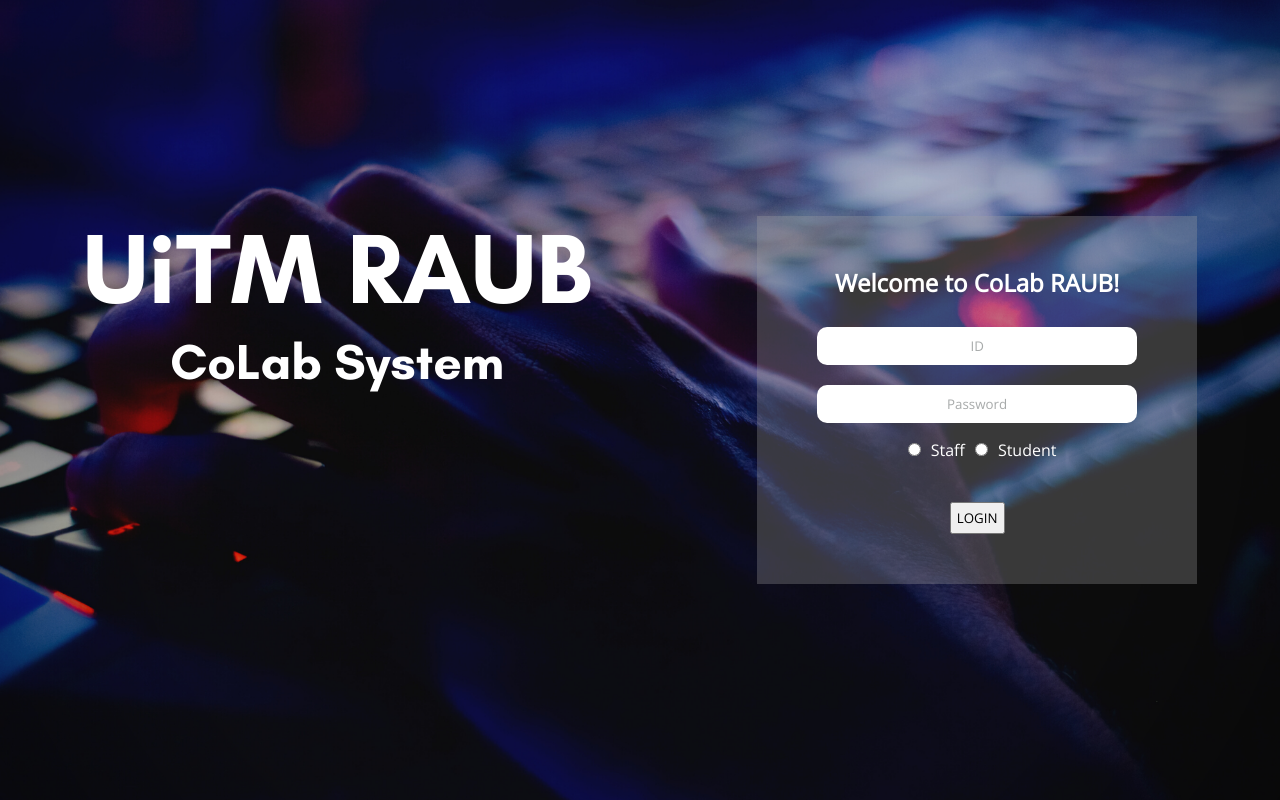
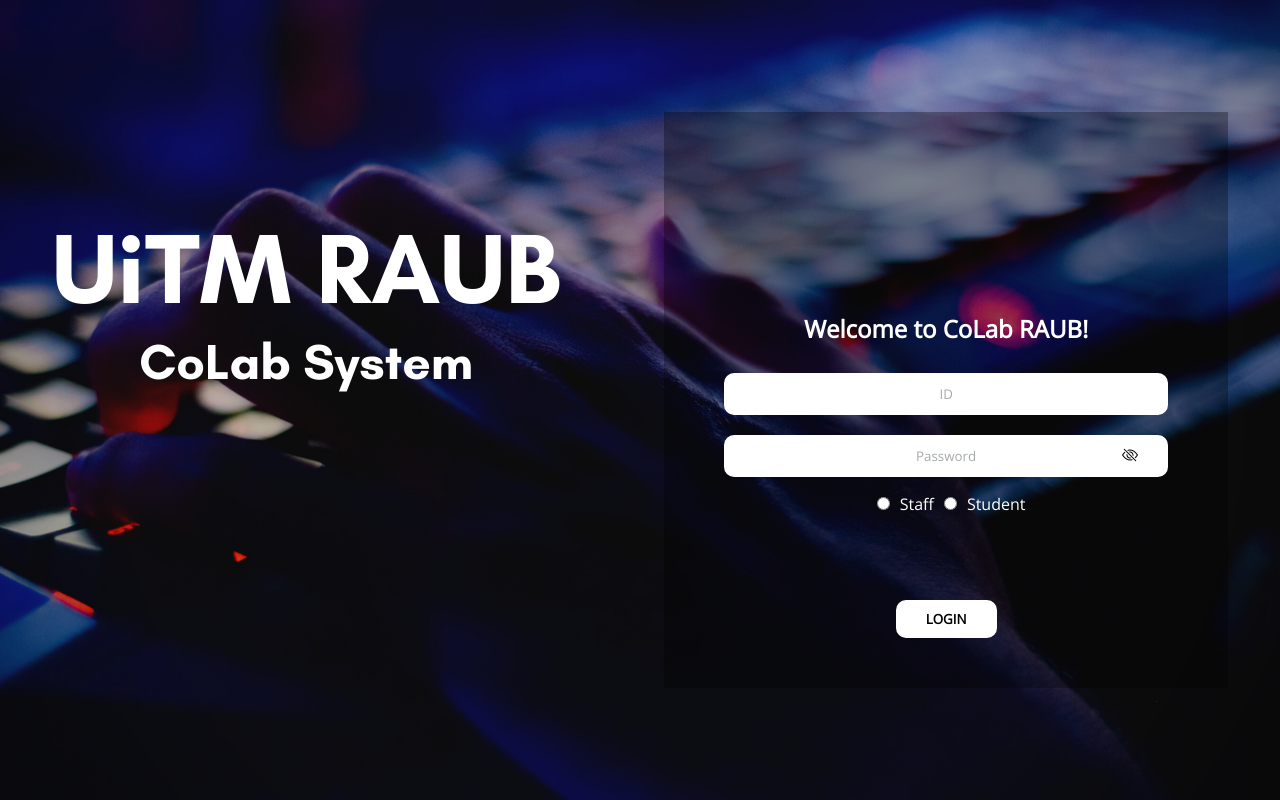
Before and after one commit to amsyafiiq/ISP250_CoLab-System, a PHP site: page /html/login.php in a window 1280 px wide. Run offline with PHP 8.4, Linux system fonts and the light colour scheme; data that the repository does not hold is empty; some libraries are stand-ins or nearby versions.

Commit message:
finalize login page

```diff
--- a/css/login-styles.css
+++ b/css/login-styles.css
@@ -54,39 +54,53 @@ body {
 .login-form {
   grid-area: login;
   display: grid;
+  gap: 300px;
   align-items: center;
   justify-content: center;
   text-align: center;
 }
 
 .form-container {
-  background-color: rgba(161, 161, 161, 0.3);
-  padding: 50px;
+  background-color: rgba(0, 0, 0, 0.3);
+  padding: 200px 50px 50px 50px;
+}
+
+form {
+  display: grid;
+  gap: 40px;
 }
 
 input[type="text"],
 input[type="password"],
 input[type="radio"] {
-  padding: 10px;
+  padding: 10px 70px;
   margin: 10px;
   font-family: "Open Sans", sans-serif;
 }
 
-input[type="text"],
-input[type="password"] {
+input[type="text"], input[type="password"] {
   border-radius: 10px;
   outline: none;
-  border: 0;
+  border: 2px solid rgba(255, 255, 255, 0);
   width: 300px;
   color: #000;
   text-align: center;
   font-family: "Open Sans", sans-serif;
 }
 
-input[type="text"]::placeholder, input[type="password"]::placeholder {
+#pass {
+  margin-left: -30px;
+}
+
+input[type="text"]::placeholder,
+input[type="password"]::placeholder {
   text-align: center;
   color: #0f18195e;
   font-family: "Open Sans", sans-serif;
+}
+
+input[type="text"]:invalid {
+  border: 2px solid red;
 }
 
 .media-social {
@@ -96,9 +110,20 @@ input[type="text"]::placeholder, input[type="password"]::placeholder {
 }
 
 button[type="submit"] {
-  padding: 5px;
+  border: none;
+  outline: none;
+  border-radius: 10px;
+  padding: 10px 30px;
   color: #000;
   font-family: "Open Sans", sans-serif;
+  font-weight: bold;
+  background-color: #fff;
+  transition: all 0.25s ease-out;
+}
+
+button[type="submit"]:hover {
+  color: #fff;
+  background-color: #b2b2b2;
 }
 
 .error {
@@ -109,3 +134,9 @@ button[type="submit"] {
 label {
   font-family: "Open Sans", sans-serif;
 }
+
+form i {
+    margin-left: -60px;
+    cursor: pointer;
+    color: black;
+}
--- a/html/inde.php
+++ b/html/inde.php
@@ -36,7 +36,7 @@ session_start();
             <li><a href="#" class="nav-link help">HELP</a></li>
           </ul>
           <div class="logout-container">
-            <a href="#">LOGOUT</a>
+            <a href="login.php">LOGOUT</a>
           </div>
         </nav>
       </div>
--- a/html/login.php
+++ b/html/login.php
@@ -1,3 +1,7 @@
+<?php
+session_unset();
+?>
+
 <!DOCTYPE html>
 <html>
 
@@ -9,11 +13,11 @@
   <link rel="stylesheet" href="../css/login-styles.css" />
   <link rel="preconnect" href="https://fonts.googleapis.com">
   <link rel="preconnect" href="https://fonts.gstatic.com" crossorigin>
+  <link rel="stylesheet" href="https://cdn.jsdelivr.net/npm/bootstrap-icons@1.3.0/font/bootstrap-icons.css" />
   <link href="https://fonts.googleapis.com/css2?family=Open+Sans:wght@300;400&display=swap" rel="stylesheet">
 </head>
 
 <body>
-  <header></header>
   <main>
     <div class="main-page">
       <div class="title-container">
@@ -27,8 +31,10 @@
           <div class="form-container">
             <h5>Welcome to CoLab RAUB!</h5><br>
             <form action="../php/login-valid.php" id="form" method="post">
-              <input type="text" placeholder="ID" name="id" id="id" /><br>
-              <input type="password" placeholder="Password" name="password" id="pass" /><br>
+              <div>
+                <input type="text" placeholder="ID" name="id" id="id" pattern="[0-9]+" /><br>
+                <input type="password" placeholder="Password" name="password" id="pass" />
+                <i class="bi bi-eye-slash" id="togglePassword"></i><br>
                 <?php
                 $radio = array("Staff", "Student");
 
@@ -38,13 +44,16 @@
                   echo "<label for='$radio[$i]'>$radio[$i]</label>";
                 }
                 ?>
-              <br><br>
-              <!-- <?php echo $_POST['radioValue']; ?> -->
+              </div>
+              <div>
                 <input type="hidden" id="radioValue" name="radioValue" value="" />
                 <?php if (isset($_GET['error'])) { ?>
                 <p class="error"> <?php echo $_GET['error']; ?> </p>
-              <?php } ?><br>
+                <?php } ?>
+              </div>
+              <div class="button-container">
                 <button type="submit">LOGIN</button>
+              </div>
             </form>
           </div>
         </div>
--- a/js/login-js.js
+++ b/js/login-js.js
@@ -8,7 +8,7 @@ function changePlaceholder() {
     }
   }
 
-  if (selected.value == 0) {
+  if (selected.value == 1) {
     document.getElementById("pass").placeholder = "Password";
     document.getElementById("id").placeholder = "Staff ID";
   } else {
@@ -18,3 +18,22 @@ function changePlaceholder() {
 
   console.log(selected.value);
 }
+
+const togglePassword = document.querySelector("#togglePassword");
+const password = document.querySelector("#pass");
+
+togglePassword.addEventListener("click", function () {
+  // toggle the type attribute
+  const type =
+    password.getAttribute("type") === "password" ? "text" : "password";
+  password.setAttribute("type", type);
+
+  // toggle the icon
+  this.classList.toggle("bi-eye");
+});
+
+// prevent form submit
+const form = document.querySelector("form");
+form.addEventListener("submit", function (e) {
+  e.preventDefault();
+});
--- a/php/login-valid.php
+++ b/php/login-valid.php
@@ -17,7 +17,7 @@ if ($radio == 1) {
   $sql = "SELECT * FROM `students` WHERE `studentno`='$id' AND `studenticno`='$password' ";
   $result = mysqli_query($conn, $sql);
 } else {
-  header("Location: ../html/login.php?error=Please Select Staff or Student");
+  header("Location: ../html/login.php?error=PLEASE SELECT STAFF OR STUDENT");
   exit();
 }
 
```
Also changed, not shown: 1 other file. Lines whose indentation alone changed are shown as unchanged.
